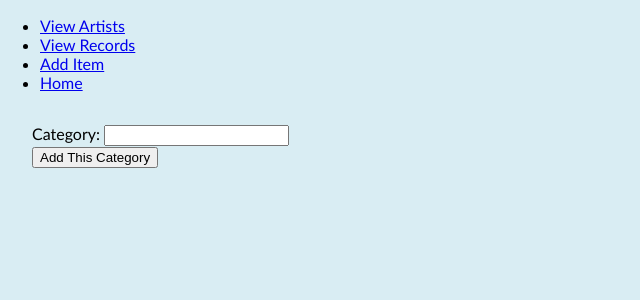
After one commit to taksgarby/record_shop_project, a Flask app: page /category/add in a window 1280 px wide. The commit adds this page. Shown: the top 300 px of the page, without its empty margins (0-640 px from the left). Run offline with Flask 2, Linux system fonts and the light colour scheme.

Commit message:
monday desktop add

```diff
--- a/app.py
+++ b/app.py
@@ -2,6 +2,7 @@ from flask import Flask, render_template
 
 from controllers.records_controller import records_blueprint
 from controllers.artists_controller import artists_blueprint
+from controllers.category_controller import category_blueprint
 
 from repositories import record_repository
 
@@ -10,7 +11,7 @@ app = Flask(__name__)
 
 app.register_blueprint(records_blueprint)
 app.register_blueprint(artists_blueprint)
-
+app.register_blueprint(category_blueprint)
 
 @app.route('/')
 def home():
--- a/controllers/artists_controller.py
+++ b/controllers/artists_controller.py
@@ -21,4 +21,5 @@ def add_artist():
 
 @artists_blueprint.route("/artists/<id>", methods=['GET'])
 def show_artist(id):
-    return render_template('artists/show.html', artist = artist_repository.select(id))
+    return render_template('artists/show.html',
+    artist = artist_repository.select(id), all_records = record_repository.select_all())
--- /dev/null
+++ b/controllers/category_controller.py
@@ -0,0 +1,16 @@
+from flask import Flask, render_template, request, redirect
+from flask import Blueprint
+from models.record import Record
+import repositories.record_repository as record_repository
+import repositories.artist_repository as artist_repository
+
+
+category_blueprint= Blueprint("category", __name__)
+
+@category_blueprint.route("/category/add")
+def add_category():
+    return render_template("category/add.html")
+
+@category_blueprint.route("/category")
+def category():
+    return render_template("category/index.html")
--- a/db/record_shop_manager.sql
+++ b/db/record_shop_manager.sql
@@ -14,7 +14,7 @@ CREATE TABLE records (
   artist_id INT NOT NULL REFERENCES artists(id),
   genre VARCHAR(255),
   year INT,
-  stock_count INT
+  stock_count INT,
   buying_cost FLOAT,
   price FLOAT
 );
--- a/repositories/record_repository.py
+++ b/repositories/record_repository.py
@@ -8,7 +8,6 @@ def save(record):
     sql = "INSERT INTO records (title, artist_id, genre, year, stock_count, buying_cost, price) VALUES (%s, %s, %s, %s, %s, %s, %s) RETURNING *"
     values = [record.title, record.artist.id, record.genre, record.year, record.stock_count, record.buying_cost, record.price]
     results = run_sql(sql, values)
-    breakpoint()
     id = results[0]['id']
     record.id = id
     return record
--- a/static/style.css
+++ b/static/style.css
@@ -5,6 +5,10 @@ body {
     margin: 0px;
 }
 
-.record .stock-count .alert {
+section {
+    margin: 2rem;
+}
+
+.alert {
     color: red;
 }
--- a/templates/add.html
+++ b/templates/add.html
@@ -27,6 +27,7 @@
                 <option value="pop">Pop & Rock</option>
 
             </select>
+            <p>Couldn't find the category?<a href="/category/add">Add Category</a></p>
         </div>
         <div>
             <label for="year">Release Year: </label>
--- /dev/null
+++ b/templates/category/add.html
@@ -0,0 +1,13 @@
+{% extends 'base.html'%}
+
+{% block content %}
+
+<form action="/category" method="post">
+    <div>
+        <label for="category">Category:</label>
+        <input type="text" name="category" id="category">
+    </div>
+
+    <button type="submit">Add This Category</button>
+</form>
+{% endblock %}
--- a/templates/records/index.html
+++ b/templates/records/index.html
@@ -8,7 +8,7 @@
         Title: {{record.title}}
     </div>
     <div class="artist">
-        <a href="/records/{{ record.id }}"> Artist: {{record.artist.first_name}} {{ record.artist.last_name }} </a>
+         Artist: {{record.artist.first_name}} {{ record.artist.last_name }}
     </div>
     <div class="genre">
         Genre: {{ record.genre }}
```
Also changed, not shown: templates/artists/show.html (+11 -2 lines), templates/category/index.html (added, +13 -0 lines).
